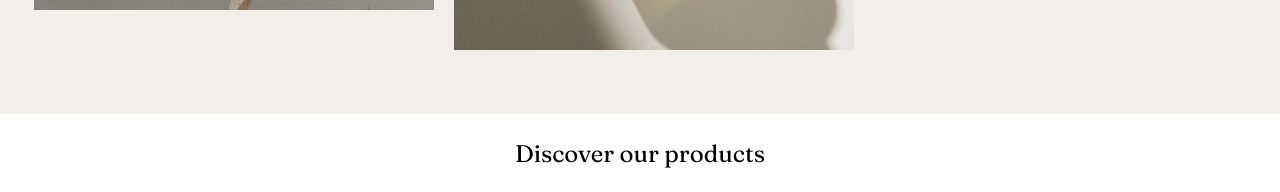
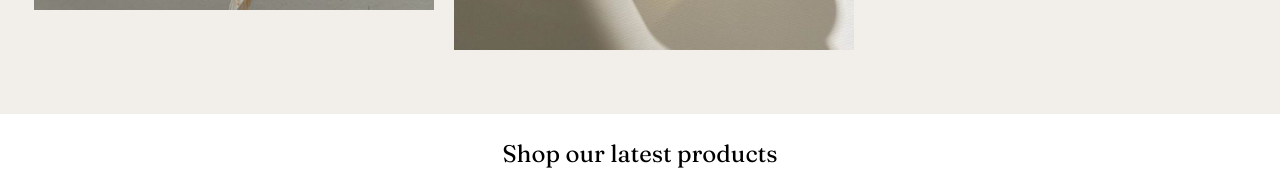
Before and after one commit to lisamarieandersson/florescent, a Svelte app: page / in a window 1280 px wide. Shown: the part 1300-1492 px from the top of the page. Built offline with nearby package versions, Linux system fonts and the light colour scheme.

Commit message:
edited headline

```diff
--- a/src/ProductContainer.svelte
+++ b/src/ProductContainer.svelte
@@ -43,7 +43,7 @@
 
 <div class="product-container">
   <div class="product-header">
-    <h2>Discover our products</h2>
+    <h2>Shop our latest products</h2>
   </div>
   <div class="product-list">
     {#each products as product (product.name)}
@@ -73,6 +73,10 @@
     justify-content: center;
     max-width: 100%;
     overflow: hidden;
+  }
+
+  h2 {
+    font-weight: 400;
   }
 
   /* Media query for large desktop screens */
```
